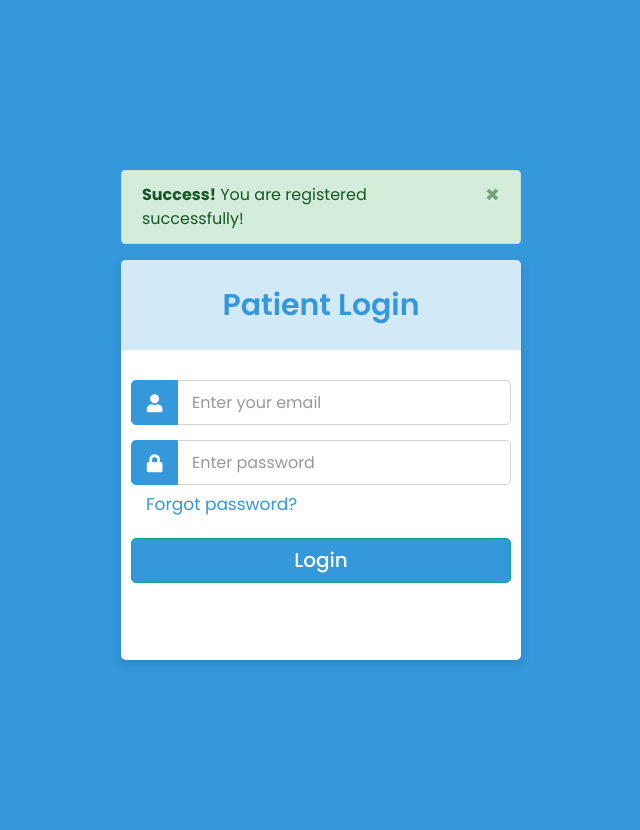
After one commit to EponymousBearer/vaccinenet_website, a PHP site: page /patient_login.php in a window 1280 px wide. The commit adds this page. Shown: the whole page, without its empty margins (319-959 px from the left). Run offline with PHP 8.4, Linux system fonts and the light colour scheme.

Commit message:
adnan pulling

```diff
--- a/index.php
+++ b/index.php
@@ -86,7 +86,7 @@
         <i class="bi bi-list mobile-nav-toggle"></i>
       </nav><!-- .navbar -->
 
-      <a href="signupp.php" class="appointment-btn scrollto"><span class="d-none d-md-inline">Sign</span> Up</a>
+      <a href="patient_signup.php" class="appointment-btn scrollto"><span class="d-none d-md-inline">Sign</span> Up</a>
       <a href="signupp.php" class="appointment-btn scrollto"><span class="d-none d-md-inline">Book an</span> Appointment</a>
     </div>
   </header><!-- End Header -->
--- /dev/null
+++ b/patient_login.php
@@ -0,0 +1,248 @@
+<?php
+// Start the session
+ini_set('display_errors', 1);
+error_reporting(E_ALL);
+
+session_start();
+
+// Check if the form was submitted
+if ($_SERVER["REQUEST_METHOD"] == "POST") {
+    // Get username and password from the form
+    $email = $_POST["email"];
+    $password = $_POST["password"];
+
+    // Connect to the database (replace with your database credentials)
+    $servername = "localhost";
+    $db_username = "root";
+    $db_password = "";
+    $dbname = "patient";
+
+    $conn = new mysqli($servername, $db_username, $db_password, $dbname);
+
+    // Check connection
+    if ($conn->connect_error) {
+        die("Connection failed: " . $conn->connect_error);
+    }
+
+    // Prepare a SQL statement to retrieve the user's hashed password based on the username
+    $sql = "SELECT * FROM `register` WHERE `email` = ?";
+    $stmt = $conn->prepare($sql);
+    $stmt->bind_param("s", $email);
+    $stmt->execute();
+    $result = $stmt->get_result();
+
+    // Check if the user exists
+    var_dump($result->num_rows);
+    if ($result->num_rows === 1) {
+        // Fetch the row
+        $row = $result->fetch_assoc();
+
+        // Verify the password
+        if ($password === $row["password"]) {
+            echo ":me";
+            // Login successful
+            // Store user information in the session
+
+            $_SESSION["s.no"] = $row["s.no"];
+            $_SESSION["email"] = $email;
+
+            // Redirect to the patient panel or dashboard page
+            header("Location: index.php");
+            exit();
+        } else {
+            // Login failed
+            echo "Invalid username or password. Please try again.";
+        }
+    } else {
+        // Login failed
+        echo "Invalid email or password. Please try again.";
+    }
+
+    // Close the database connection
+    $stmt->close();
+    $conn->close();
+}
+?>
+
+<!DOCTYPE html>
+
+<html lang="en" dir="ltr">
+
+<head>
+    <meta charset="utf-8">
+    <meta name="viewport" content="width=device-width, initial-scale=1.0">
+    <title>Patient Login</title>
+    <link rel="stylesheet" href="style.css">
+    <link rel="stylesheet" href="https://cdnjs.cloudflare.com/ajax/libs/font-awesome/5.15.2/css/all.min.css" />
+</head>
+<link rel="stylesheet" href="https://maxcdn.bootstrapcdn.com/bootstrap/4.5.2/css/bootstrap.min.css">
+<script src="https://cdn.jsdelivr.net/npm/jquery@3.6.4/dist/jquery.slim.min.js"></script>
+<script src="https://cdn.jsdelivr.net/npm/popper.js@1.16.1/dist/umd/popper.min.js"></script>
+<script src="https://cdn.jsdelivr.net/npm/bootstrap@4.6.2/dist/js/bootstrap.bundle.min.js"></script>
+
+<body>
+    <style>
+        @import url('https://fonts.googleapis.com/css2?family=Poppins:wght@200;300;400;500;600;700&display=swap');
+
+        * {
+            margin: 0;
+            padding: 0;
+            box-sizing: border-box;
+            font-family: 'Poppins', sans-serif;
+        }
+
+        body {
+            background: #3498db;
+            overflow: hidden;
+        }
+
+        ::selection {
+            background: rgba(26, 188, 156, 0.3);
+        }
+
+        .container {
+            max-width: 440px;
+            padding: 0 20px;
+            margin: 170px auto;
+        }
+
+        .wrapper {
+            width: 400px;
+            height: 400px;
+            background: #fff;
+            border-radius: 5px;
+            box-shadow: 0px 4px 10px 1px rgba(0, 0, 0, 0.1);
+        }
+
+        .wrapper .title {
+            height: 90px;
+            background: #d2e9f7;
+            border-radius: 5px 5px 0 0;
+            color: #3498db;
+            font-size: 30px;
+            font-weight: 600;
+            display: flex;
+            align-items: center;
+            justify-content: center;
+        }
+
+        .wrapper form {
+            padding: 30px 25px 25px 25px;
+        }
+
+        .wrapper form .row {
+            height: 45px;
+            margin-bottom: 15px;
+            position: relative;
+        }
+
+        .wrapper form .row input {
+            height: 100%;
+            width: 100%;
+            outline: none;
+            padding-left: 60px;
+            border-radius: 5px;
+            border: 1px solid lightgrey;
+            font-size: 16px;
+            transition: all 0.3s ease;
+        }
+
+        form .row input:focus {
+            border-color: #3498db;
+            box-shadow: inset 0px 0px 2px 2px rgba(26, 188, 156, 0.25);
+        }
+
+        form .row input::placeholder {
+            color: #999;
+        }
+
+        .wrapper form .row i {
+            position: absolute;
+            width: 47px;
+            height: 100%;
+            color: #fff;
+            font-size: 18px;
+            background: #3498db;
+            border: 1px solid #3498db;
+            border-radius: 5px 0 0 5px;
+            display: flex;
+            align-items: center;
+            justify-content: center;
+        }
+
+        .wrapper form .pass {
+            margin: -8px 0 20px 0;
+        }
+
+        .wrapper form .pass a {
+            color: #3498db;
+            font-size: 17px;
+            text-decoration: none;
+        }
+
+        .wrapper form .pass a:hover {
+            text-decoration: underline;
+        }
+
+        .wrapper form .button input {
+            color: #fff;
+            font-size: 20px;
+            font-weight: 500;
+            padding-left: 0px;
+            background: #3498db;
+            border: 1px solid #16a085;
+            cursor: pointer;
+        }
+
+        form .button input:hover {
+            background: #3498db;
+        }
+
+        .wrapper form .signup-link {
+            text-align: center;
+            margin-top: 20px;
+            font-size: 17px;
+        }
+
+        .wrapper form .signup-link a {
+            color: #3498db;
+            text-decoration: none;
+        }
+
+        form .signup-link a:hover {
+            text-decoration: underline;
+        }
+    </style>
+
+    <!-- form start point -->
+    <div class="container">
+        <div class="alert alert-success alert-dismissible fade show" role="alert">
+            <strong>Success!</strong> You are registered successfully!
+            <button type="button" class="close" data-dismiss="alert" aria-label="Close">
+                <span aria-hidden="true">&times;</span>
+            </button>
+        </div>
+        <div class="wrapper">
+            <div class="title"><span>Patient Login</span></div>
+            <form action="index.php" method="post" role="form" class="php-login-form">
+                <div class="row">
+                    <i class="fas fa-user"></i>
+                    <input type="email" name="email" id="email" pattern="[^ @]*@[^ @]*" class="form-control"
+                        placeholder="Enter your email" required>
+                </div>
+                <div class="row">
+                    <i class="fas fa-lock"></i>
+                    <input type="password" name="password" id="password" class="form-control"
+                        placeholder="Enter password" required>
+                </div>
+                <div class="pass"><a href="#">Forgot password?</a></div>
+                <div class="row button">
+                    <input type="submit" value="Login" href="index.php">
+                </div>
+            </form>
+        </div>
+    </div>
+
+</body>
+
+</html>
```
Also changed, not shown: patient_signup.php (renamed from signupp.php, +29 -19 lines), patientlogin.php (deleted, +0 -84 lines).
